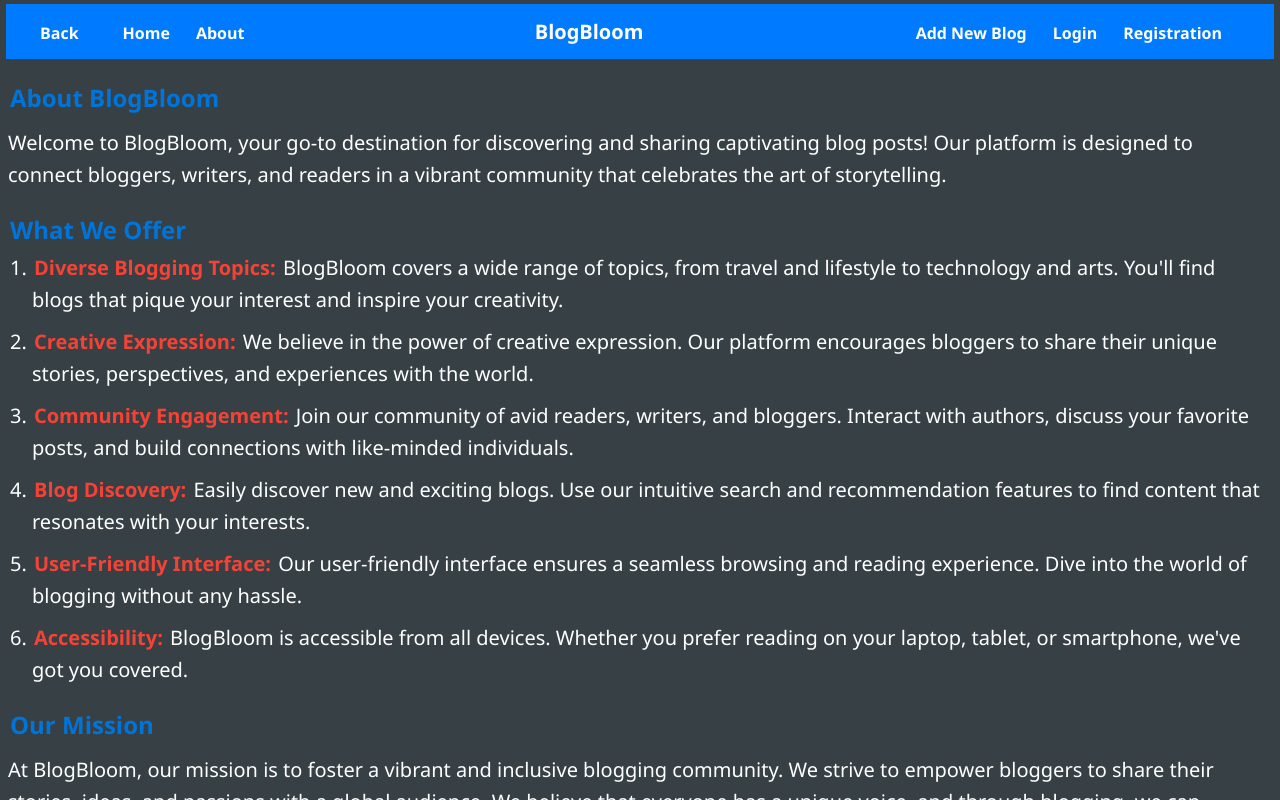
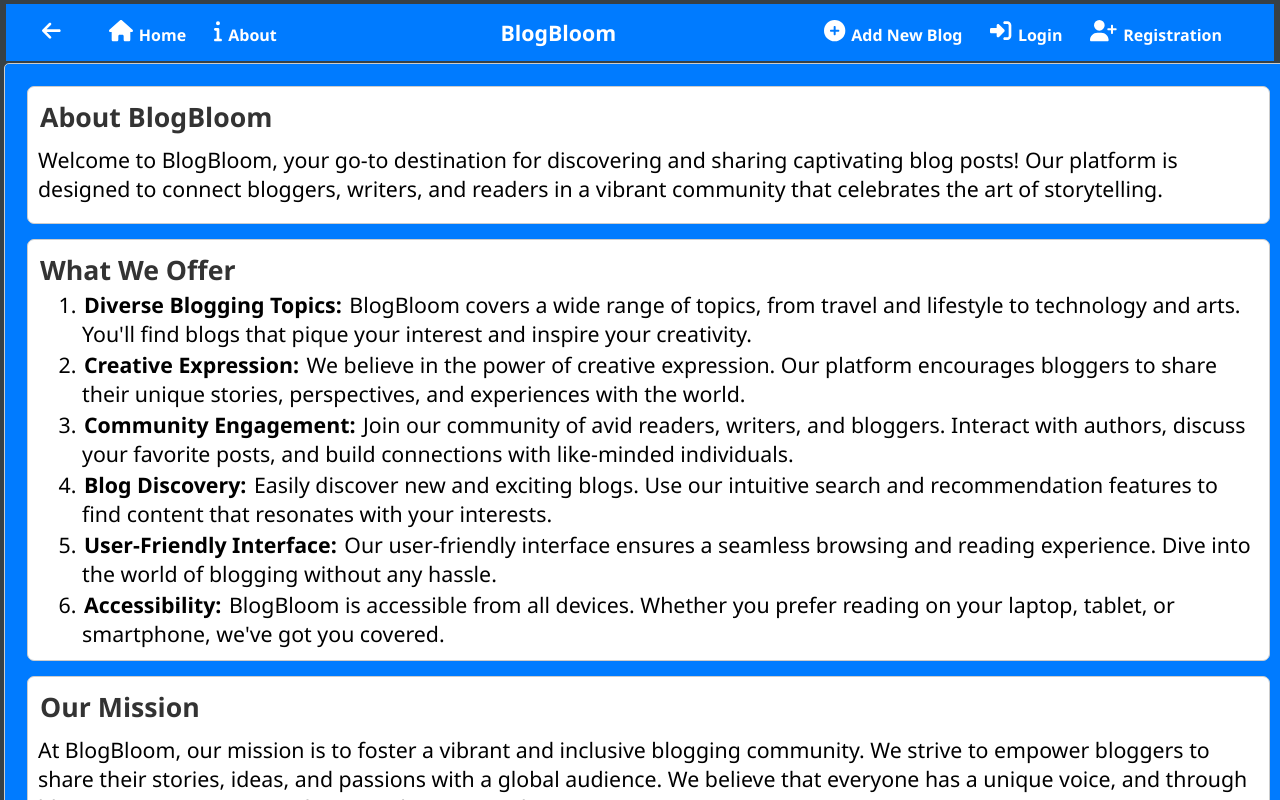
Before and after one commit to jankimutai/BlogBloom, a React (Create React App) app: page /about in a window 1280 px wide. Shown: the top 800 px of the page. Built offline with nearby package versions, Linux system fonts and the light colour scheme.

Commit message:
Bulk styles

```diff
--- a/src/App.css
+++ b/src/App.css
@@ -1,7 +1,7 @@
 * {
   margin: 2px;
   font-family:'Segoe UI', Tahoma, Geneva, Verdana, sans-serif;
-  font-size: 15pt;
+  font-size: 16pt;
 }
 .logo {
   width: 100px;
@@ -58,7 +58,7 @@ body {
 .navbar .right {
   margin-right: 20px;
 }
-.registration-form-container {
+.registration-form-container{
   width: 100%;
   max-width: 400px;
   margin: 0 auto;
@@ -69,6 +69,7 @@ body {
   background-color: rgba(255, 255, 255, 0.9);
   text-align: center;
   margin-top: 50px;
+  color: black;
 }
 
 .form-title {
@@ -124,6 +125,7 @@ body {
   background-color: rgba(255, 255, 255, 0.9);
   text-align: center;
   margin-top: 50px;
+  color:black
 }
 
 .login-title {
@@ -195,6 +197,7 @@ body {
   border-radius: 7px;
   padding: 10px;
   margin-bottom: 15px;
+  color: black;
 }
 
 .blog-title {
@@ -228,10 +231,17 @@ body {
 
 
 .blog-creation-container {
-  display: flex;
-  flex-direction: column;
+  width: 100%;
   max-width: 400px;
   margin: 0 auto;
+  padding: 20px;
+  border: 1px solid #ffffff;
+  border-radius: 5px;
+  box-shadow: 0 0 10px rgba(0, 0, 0, 0.1);
+  background-color: rgba(255, 255, 255, 0.9);
+  text-align: center;
+  margin-top: 50px;
+  color:#000000
 }
 
 .blog-creation-title {
@@ -245,49 +255,23 @@ body {
 
 .blog-creation-input,
 .blog-creation-textarea {
-  width: 100%;
-  padding: 10px;
-  margin-bottom: 10px;
+  width: 80%;
+  padding: 13px;
   border: 1px solid #ccc;
   border-radius: 5px;
-  font-size: 16px;
 }
 .blog-creation-button {
+  padding: 10px;
   background-color: #007bff;
   color: #fff;
   border: none;
   border-radius: 5px;
-  padding: 10px 20px;
   cursor: pointer;
+  margin-top: 20px;
 }
 
 .blog-creation-button:hover {
   background-color: #0056b3;
-}
-.about-content {
-  font-family: Arial, sans-serif;
-  color: rgb(255, 255, 255)5f5;
-  line-height: 1.6;
-}
-
-.about-content h2 {
-  font-size: 24px;
-  margin-top: 20px;
-  color: #0074d9;
-}
-
-.about-content ol {
-  list-style-type: decimal;
-  padding-left: 20px;
-}
-
-.about-content li {
-  margin-bottom: 10px;
-}
-
-.about-content strong {
-  font-weight: bold;
-  color: #f44336;
 }
 
 p{
--- a/src/NewPost.js
+++ b/src/NewPost.js
@@ -40,7 +40,7 @@ function NewPost(){
           <h2 className="blog-creation-title">Create a New Blog</h2>
           {message && <p className="message">{message}</p>}
           <div>
-            <label className="blog-creation-label">Title:</label>
+            <label className="blog-creation-label">Title:</label><br></br>
             <input
               type="text"
               value={title}
--- a/src/components/About.js
+++ b/src/components/About.js
@@ -2,15 +2,15 @@ import React from 'react';
 
 const About = () => {
   return (
-    <div>
-      <div className='about-content'>
-      <h2>About BlogBloom</h2>
+    <div className="blog-list">
+      <div className="blog-item">
+        <h2 className="blog-title">About BlogBloom</h2>
         <p>
           Welcome to BlogBloom, your go-to destination for discovering and sharing captivating blog posts! Our platform is designed to connect bloggers, writers, and readers in a vibrant community that celebrates the art of storytelling.
         </p>
-      <h2>
-      What We Offer
-      </h2>
+      </div>
+      <div className="blog-item">
+        <h2 className="blog-title">What We Offer</h2>
         <ol>
           <li>
             <strong>Diverse Blogging Topics:</strong> BlogBloom covers a wide range of topics, from travel and lifestyle to technology and arts. You'll find blogs that pique your interest and inspire your creativity.
@@ -31,23 +31,23 @@ const About = () => {
             <strong>Accessibility:</strong> BlogBloom is accessible from all devices. Whether you prefer reading on your laptop, tablet, or smartphone, we've got you covered.
           </li>
         </ol>
-      <h2>
-      Our Mission
-      </h2>
+      </div>
+      <div className="blog-item">
+        <h2 className="blog-title">Our Mission</h2>
         <p>
           At BlogBloom, our mission is to foster a vibrant and inclusive blogging community. We strive to empower bloggers to share their stories, ideas, and passions with a global audience. We believe that everyone has a unique voice, and through blogging, we can connect, learn, and grow together.
         </p>
-      <h2>
-      Get Started
-      </h2>
+      </div>
+      <div className="blog-item">
+        <h2 className="blog-title">Get Started</h2>
         <p>
           Join BlogBloom today and start your journey into the world of blogging. Whether you're a seasoned blogger or a newcomer, you'll find a welcoming community ready to embrace your ideas and stories.
-
+          <br />
           Let your creativity bloom with BlogBloom!
         </p>
       </div>
     </div>
-  );
+  )
 };
 
 export default About;
--- a/src/components/BlogDetails.js
+++ b/src/components/BlogDetails.js
@@ -1,5 +1,5 @@
 import React, { useState, useEffect } from "react";
-import { useParams, Link } from "react-router-dom";
+import { useParams } from "react-router-dom";
 import { useNavigate } from "react-router-dom";
 function BlogDetails() {
   const navigate = useNavigate()
@@ -27,7 +27,6 @@ function BlogDetails() {
   }
   return (
     <div>
-
         <div key={selectedBlog.id} className="blog-item">
         <h2 className="blog-title">{selectedBlog.title}</h2>
         <div>
@@ -36,10 +35,11 @@ function BlogDetails() {
           <button className="delete-button" onClick={handleDelete}>Delete</button>
         </div>
         <div className="blog_content1">
-        {selectedBlog.image_url ? (<img className="blog_image" src={selectedBlog.image_url} alt="Blog Image" />) : null}
+        {selectedBlog.image_url ? (<img className="blog_image" src={selectedBlog.image_url} alt={selectedBlog.id} />) : null}
             <div className="blog_text1">
               <p className="blog-date">{selectedBlog.created_at}</p>
               <p className="blog-content">{selectedBlog.content}</p>
+              <h6>{selectedBlog.category}</h6>
             </div>
 
         </div>
--- a/src/components/Home.js
+++ b/src/components/Home.js
@@ -21,6 +21,7 @@ function Home(){
           {blogPosts.map((post) => (
             <div key={post.id} className="blog-item">
               <h2 className="blog-title">{post.title}</h2>
+              <h4>{post.category}</h4>
               <p className="blog-date">{post.created_at}</p>
               <p className="blog-content">{post.content}</p>
               <button onClick={()=> readMore(post.id)}>Read More</button>
--- a/src/components/Navbar.js
+++ b/src/components/Navbar.js
@@ -1,23 +1,50 @@
 import React from 'react';
 import { Link } from 'react-router-dom';
+import { FontAwesomeIcon } from '@fortawesome/react-fontawesome';
+import { faHome, faInfo, faUserPlus, faSignInAlt, faArrowLeft, faPlusCircle } from '@fortawesome/free-solid-svg-icons';
+
 const Navbar = () => {
   return (
     <nav className="navbar">
       <div className="left">
         <ul>
-          <li><Link to="/" className="back-link">Back</Link></li>
-          <li><Link to="/">Home</Link></li>
-          <li><Link to="/about">About</Link></li>
+          <li>
+            <Link to="/" className="back-link">
+              <FontAwesomeIcon icon={faArrowLeft} />
+            </Link>
+          </li>
+          <li>
+            <Link to="/">
+              <FontAwesomeIcon icon={faHome} /> Home
+            </Link>
+          </li>
+          <li>
+            <Link to="/about">
+              <FontAwesomeIcon icon={faInfo} />  About
+            </Link>
+          </li>
         </ul>
       </div>
-      <div className='center'>{}
+      <div className='center'>
         <h1>BlogBloom</h1>
       </div>
       <div className="right">
         <ul>
-        <li><Link to="/new">Add New Blog</Link></li>
-          <li><Link to="/login">Login</Link></li>
-          <li><Link to="/registration">Registration</Link></li>
+          <li>
+            <Link to="/new">
+              <FontAwesomeIcon icon={faPlusCircle} /> Add New Blog
+            </Link>
+          </li>
+          <li>
+            <Link to="/login">
+              <FontAwesomeIcon icon={faSignInAlt} /> Login
+            </Link>
+          </li>
+          <li>
+            <Link to="/registration">
+              <FontAwesomeIcon icon={faUserPlus} /> Registration
+            </Link>
+          </li>
         </ul>
       </div>
     </nav>
```
Also changed, not shown: 2 other files (tests, documents, lock files or other folders). Lines whose indentation alone changed are shown as unchanged.
